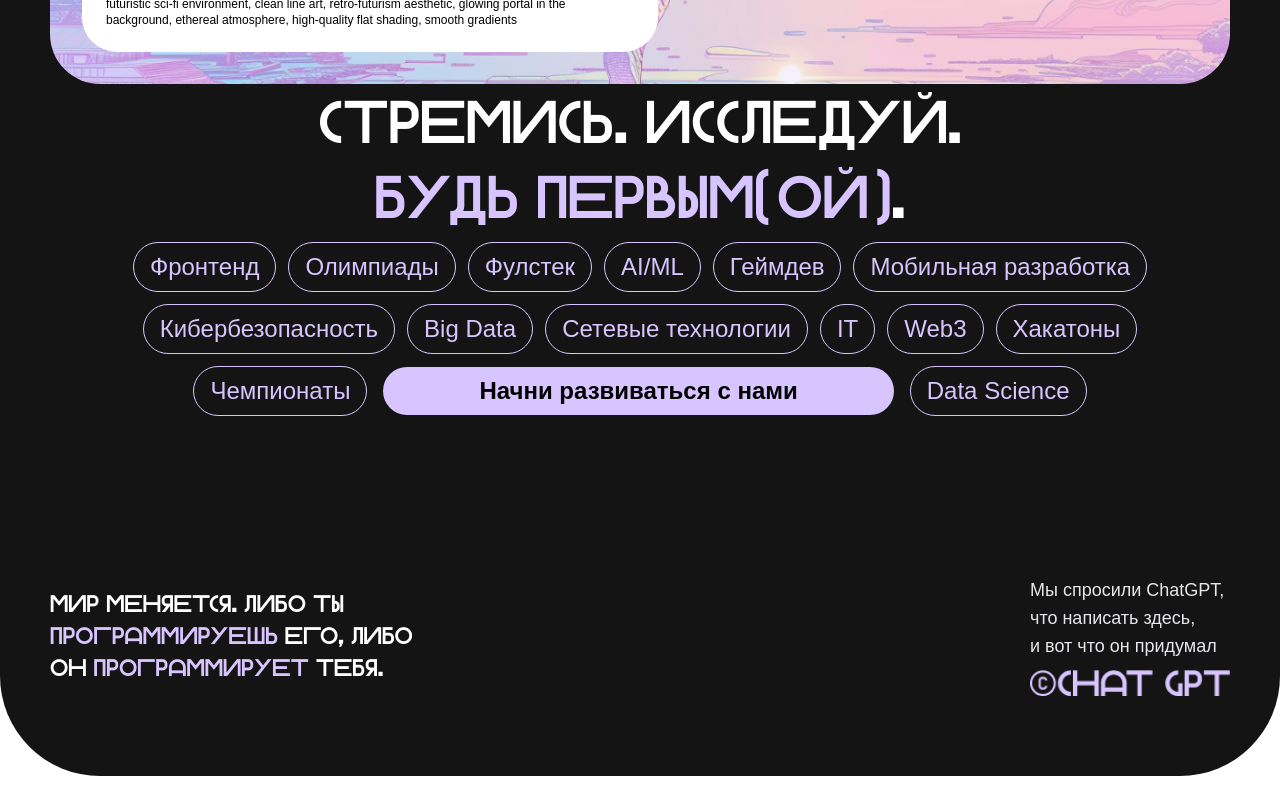
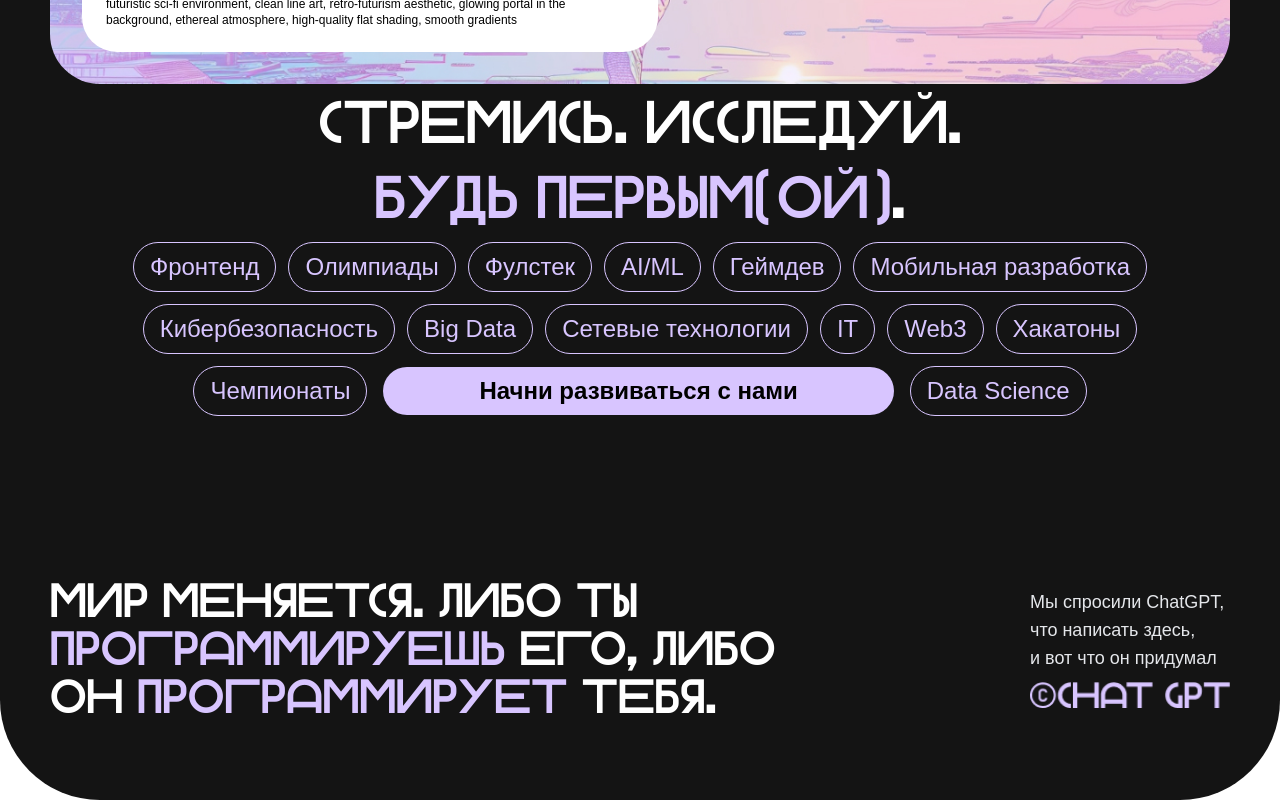
Before and after one commit to ultra-white/impulse-app, a Next.js app: page / in a window 1280 px wide. Shown: the part 482-1282 px from the top of the page. Before the commit the page ends 1258 px from the top, so only its background shows below. Built offline with nearby package versions, Linux system fonts and the light colour scheme.

Commit message:
fix header font

```diff
--- a/app/page.tsx
+++ b/app/page.tsx
@@ -65,16 +65,14 @@ export default function Home() {
 
 				{/* Подвал */}
 				<div className='flex w-full items-center md:mt-40 sm:mt-20 mt-10 md:pb-20 pb-10 flex-wrap gap-8 md:text-left text-center md:justify-between justify-center'>
-					<div className='md:text-2xl text-lg max-w-xl'>
-						<p className='font-[family-name:var(--font-gerhaus)]'>
-							МИР МЕНЯЕТСЯ. ЛИБО ТЫ <br />
-							<span className='text-[#D8C5FF]'>ПРОГРАММИРУЕШЬ</span> ЕГО, ЛИБО <br />
-							ОН <span className='text-[#D8C5FF]'>ПРОГРАММИРУЕТ</span> ТЕБЯ.
-						</p>
-					</div>
+					<p className='font-[family-name:var(--font-gerhaus)] xl:text-5xl lg:text-2xl mg:text-xl text-lg max-w-full'>
+						МИР МЕНЯЕТСЯ. ЛИБО ТЫ <br />
+						<span className='text-[#D8C5FF]'>ПРОГРАММИРУЕШЬ</span> ЕГО, ЛИБО <br />
+						ОН <span className='text-[#D8C5FF]'>ПРОГРАММИРУЕТ</span> ТЕБЯ.
+					</p>
 
 					<div className='justify-end items-end'>
-						<p className='md:text-lg text-sm text-gray-200 mb-[10px]'>
+						<p className='lg:text-lg text-sm text-gray-200 mb-[10px]'>
 							Мы спросили ChatGPT, <br /> что написать здесь, <br /> и вот что он придумал
 						</p>
 						<Image src='/c_chat_gpt.png' alt='c_chat_gpt' width={200} height={40} />
```
